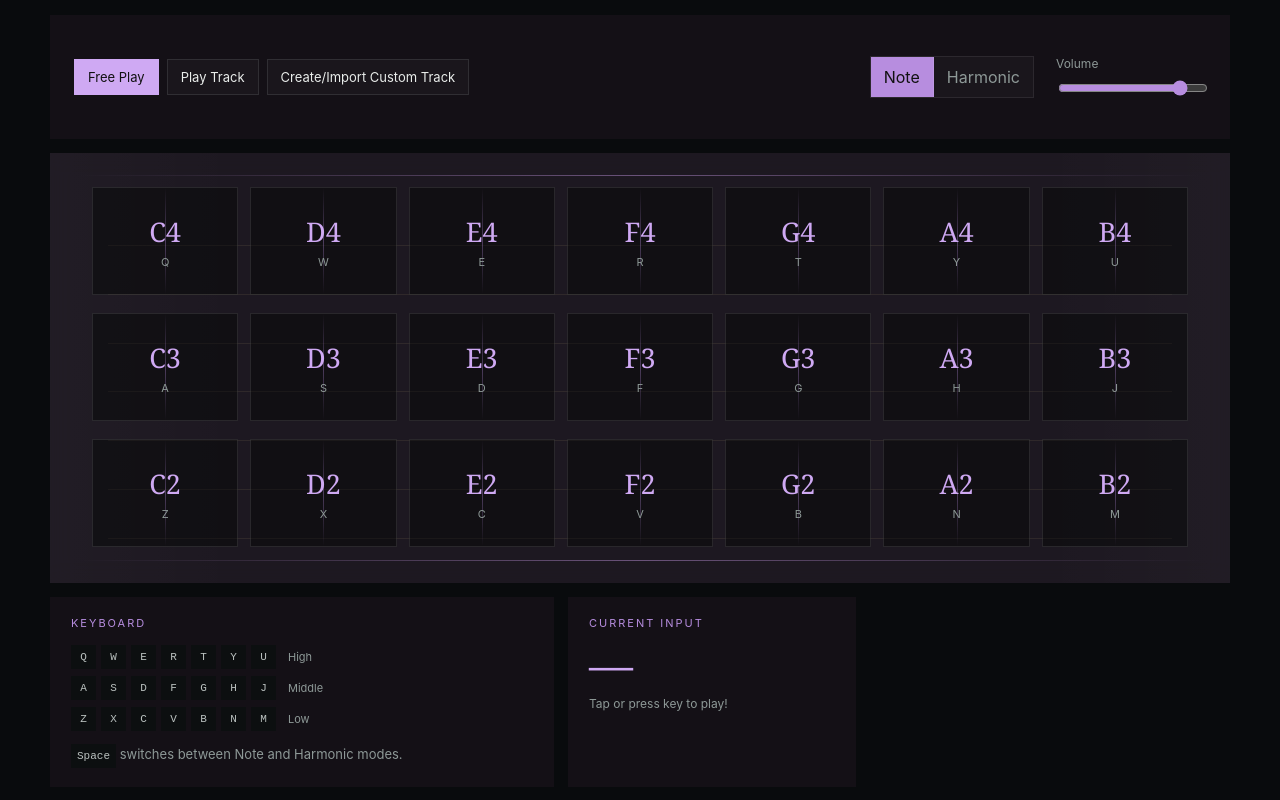
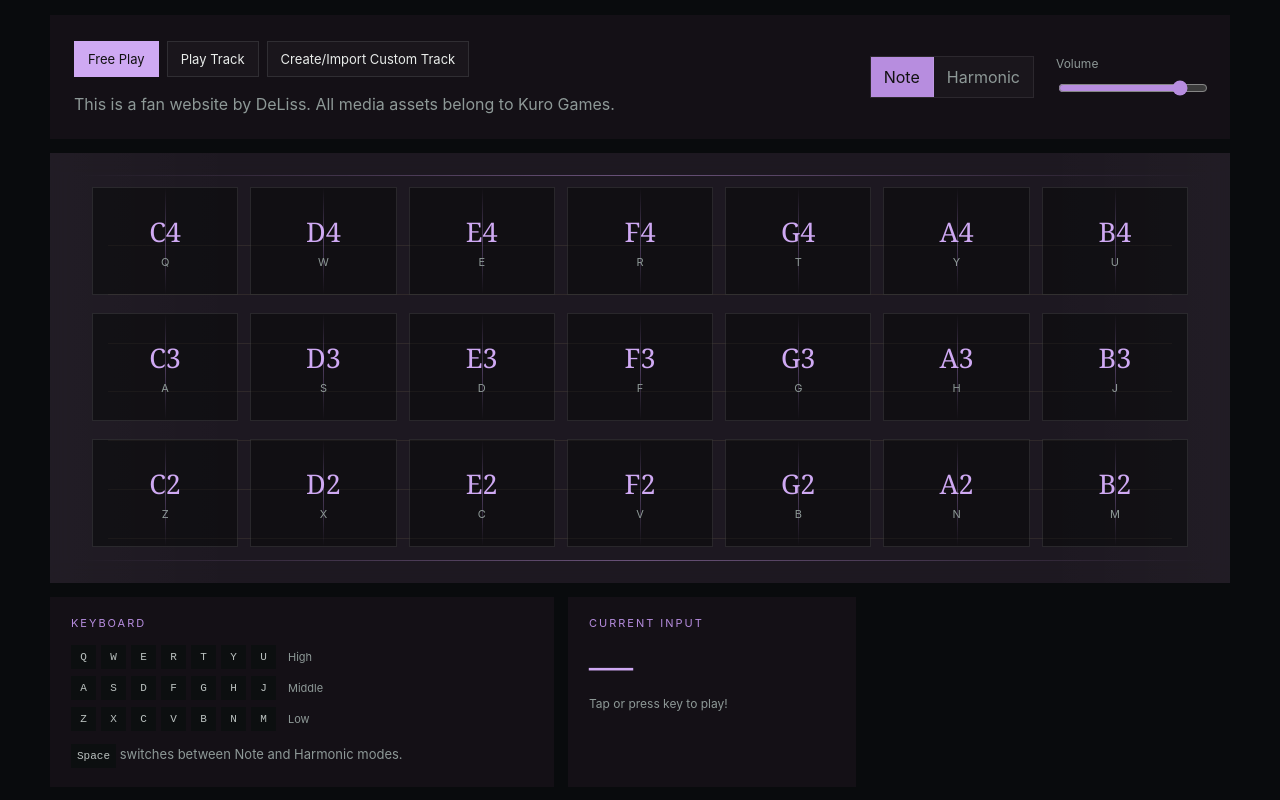
Before and after one commit to deliss-btw/WWGuqin, a plain HTML site: page index.html in a window 1280 px wide. Shown: the part 90-890 px from the top of the page. Drawn offline with Linux system fonts and the light colour scheme; no server answers.

Commit message:
and this

```diff
--- a/index.html
+++ b/index.html
@@ -24,6 +24,7 @@
             <button class="tab" data-tab="qte">Play Track</button>
             <button class="tab" data-tab="custom">Create/Import Custom Track</button>
           </div>
+          <p id="modeDescription">This is a fan website by DeLiss. All media assets belong to Kuro Games.</p>
         </div>
 
         <div class="controls">
```
